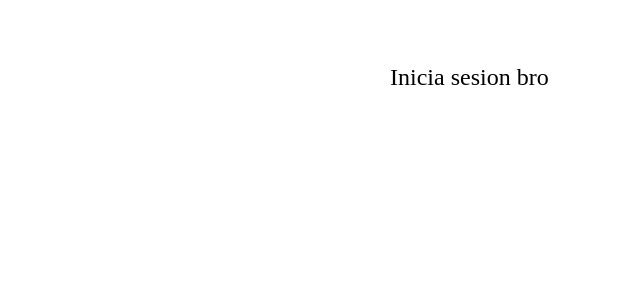
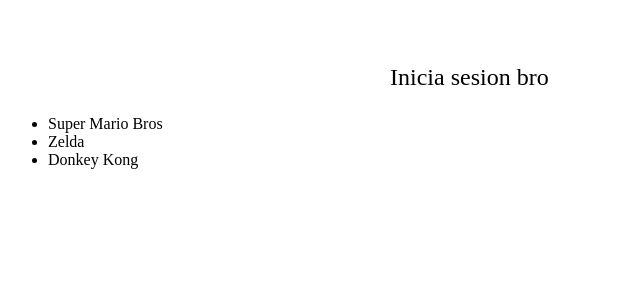
Before and after one commit to JazzoLopez/Angular, an Angular app: page / in a window 1280 px wide. Shown: the top 300 px of the page, without its empty margins (0-640 px from the left). Built offline with nearby package versions, Linux system fonts and the light colour scheme.

Commit message:
Up: llamamos al componente games para mostrarlo en index

```diff
--- a/src/app/app.component.html
+++ b/src/app/app.component.html
@@ -2,3 +2,4 @@
 <!-- <h1>Hola desde Angular y de {{city.toUpperCase()}}</h1> ACCEDIENDO A LA PROPIEDAD DE CITY QUE VIENE DEL COMPONENT.TS -->
 <router-outlet></router-outlet>
 <app-user></app-user>
+<app-games></app-games>
--- a/src/app/app.component.ts
+++ b/src/app/app.component.ts
@@ -1,11 +1,12 @@
 import { Component } from '@angular/core';
 import { RouterOutlet } from '@angular/router';
 import { UserComponent } from './user/user.component';
+import { GamesComponent } from './games/games.component';
 
 @Component({//decorador
   selector: 'app-root',
   standalone: true,
-  imports: [RouterOutlet, UserComponent], //todos los modulos que utilizaremos, se refiere al nombre asi que tengamos cuidadp
+  imports: [RouterOutlet, UserComponent, GamesComponent], //todos los modulos que utilizaremos, se refiere al nombre asi que tengamos cuidadp
   templateUrl: './app.component.html',
   /* template:"<h1>hola mundo</h1>
   <app-user></app-user>" //se puede utilizar template o templateUrl*/
```
